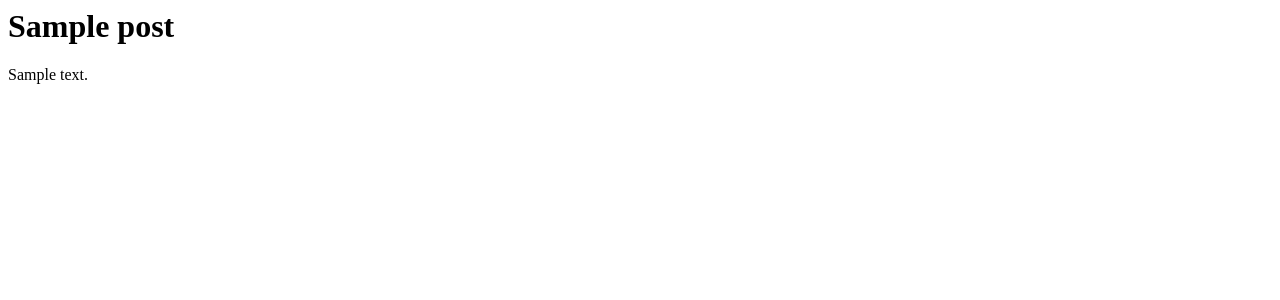
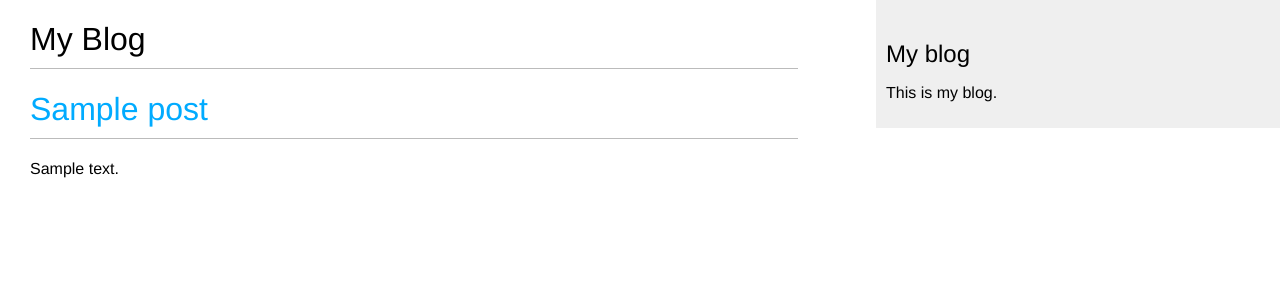
Before and after one commit to sompodsign/Vocup-Blog-django-template-docker-compose, a Django app: page /blog/ in a window 1280 px wide. Shown: the top 300 px of the page. Run offline with Django 3.2, Linux system fonts and the light colour scheme; tables that the repository leaves empty hold one stand-in row (values such as "Sample post"); parts of the project's set-up code (start-up, migrations or seed data) failed here and were passed over.

Commit message:
canonical url for items

```diff
--- a/blog/urls.py
+++ b/blog/urls.py
@@ -5,5 +5,6 @@ app_name = 'blog'
 
 urlpatterns = [
     path('', views.post_list, name='post_list'),
+    path('<int:year>/<int:month>/<int:day>/<slug:post>/', views.post_detail, name='post_detail'),
     path('pdf/', views.some_view, name='pdf'),
 ]
--- /dev/null
+++ b/mysite/static/css/blog.css
@@ -0,0 +1,92 @@
+body {
+    margin:0;
+    padding:0;
+    font-family:helvetica, sans-serif;
+}
+
+a {
+    color:#00abff;
+    text-decoration:none;
+}
+
+h1 {
+    font-weight:normal;
+    border-bottom:1px solid #bbb;
+    padding:0 0 10px 0;
+}
+
+h2 {
+    font-weight:normal;
+    margin:30px 0 0;
+}
+
+#content {
+    float:left;
+    width:60%;
+    padding:0 0 0 30px;
+}
+
+#sidebar {
+    float:right;
+    width:30%;
+    padding:10px;
+    background:#efefef;
+    height:100%;
+}
+
+p.date {
+    color:#ccc;
+    font-family: georgia, serif;
+    font-size: 12px;
+    font-style: italic;
+}
+
+/* pagination */
+.pagination {
+    margin:40px 0;
+    font-weight:bold;
+}
+
+/* forms */
+label {
+    float:left;
+    clear:both;
+    color:#333;
+    margin-bottom:4px;
+}
+input, textarea {
+    clear:both;
+    float:left;
+    margin:0 0 10px;
+    background:#ededed;
+    border:0;
+    padding:6px 10px;
+    font-size:12px;
+}
+input[type=submit] {
+    font-weight:bold;
+    background:#00abff;
+    color:#fff;
+    padding:10px 20px;
+    font-size:14px;
+    text-transform:uppercase;
+}
+.errorlist {
+    color:#cc0033;
+    float:left;
+    clear:both;
+    padding-left:10px;
+}
+
+/* comments */
+.comment {
+    padding:10px;
+}
+.comment:nth-child(even) {
+    background:#efefef;
+}
+.comment .info {
+    font-weight:bold;
+    font-size:12px;
+    color:#666;
+}
--- a/mysite/templates/blog/post/list.html
+++ b/mysite/templates/blog/post/list.html
@@ -1,4 +1,11 @@
+{% extends "blog/base.html" %}
+
+{% block title %}Posts{% endblock %}
+
+{% block content %}
+  <h1>My Blog</h1>
 {% for post in posts %}
-    <h1>{{ post.title }}</h1>
+    <a href="#"><h1>{{ post.title }}</h1></a>
     <p>{{ post.body }}</p>
 {% endfor %}
+{% endblock %}
--- a/requirements/base.txt
+++ b/requirements/base.txt
@@ -19,4 +19,6 @@ django-weasyprint  #https://pypi.org/project/django-weasyprint/
 
 django-debug-toolbar~=3.4.0
 pytest~=7.1.2
-reportlab
+reportlab~=3.6.9
+
+weasyprint~=55.0
```
Also changed, not shown: blog/views.py (+2 -5 lines), mysite/templates/blog/post/detail.html (+10 -0 lines).
